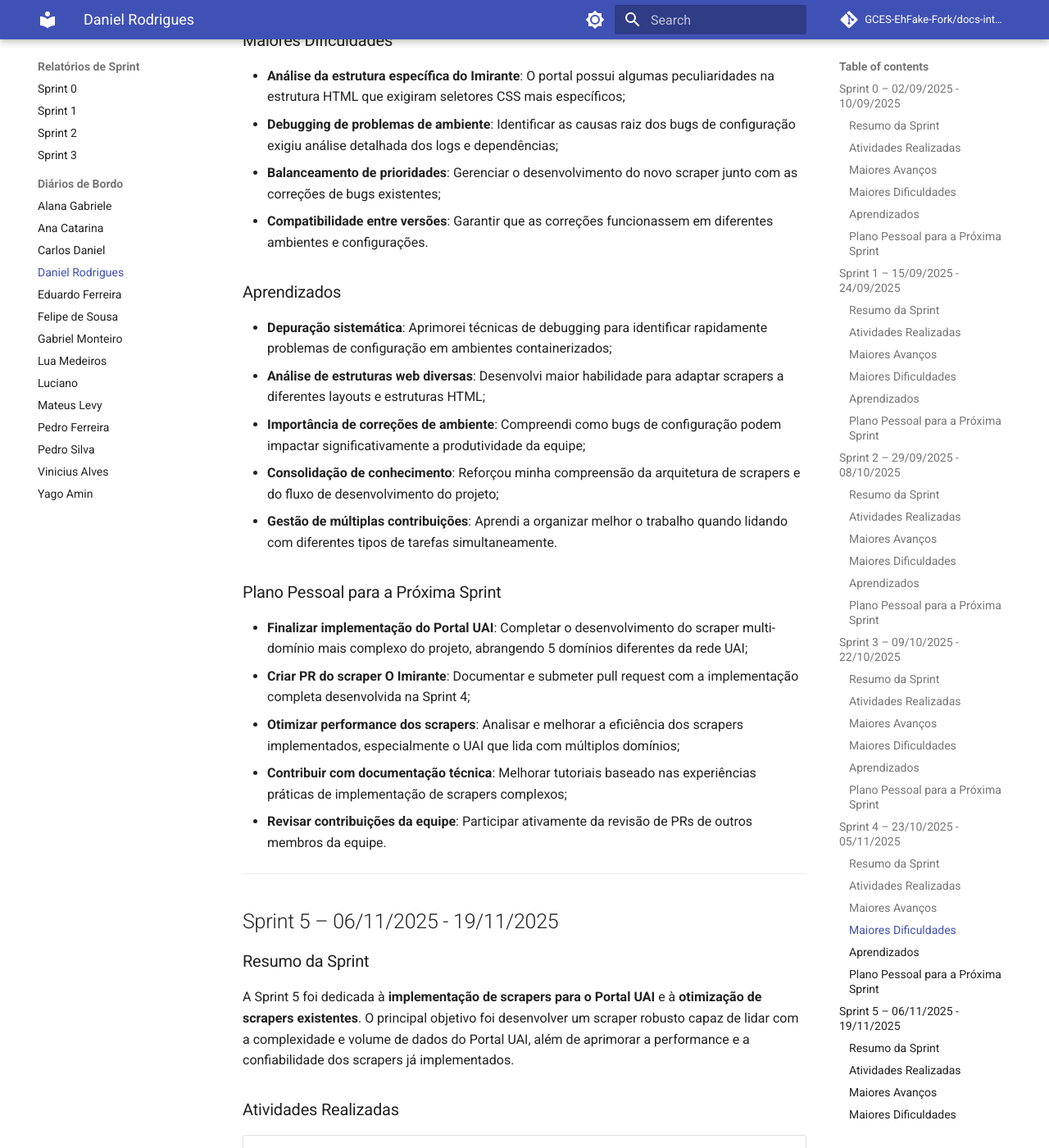
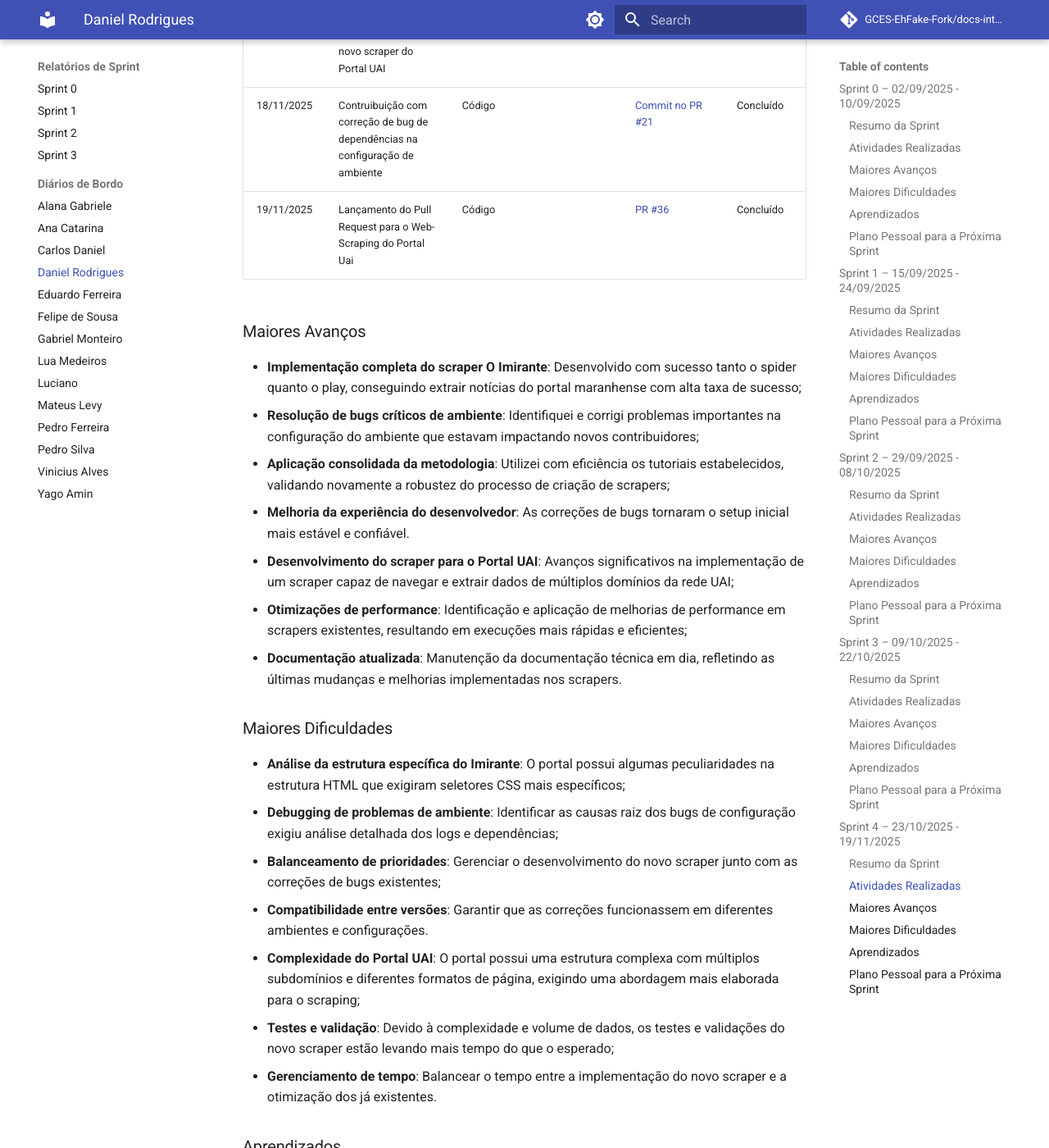
Before and after one commit to GCES-EhFake-Fork/docs-interno, an MkDocs documentation site: the page built from docs/diarios/diarioDaniel.md, in a window 1280 px wide and 1400 px high, scrolled down 9455 px. Shown: the whole window at 82% size. Built offline with MkDocs 1.6.1 and Material for MkDocs 9.7.7, drawn with Linux system fonts in a browser that asks for light colours; comment, search, counter and statistics services are not loaded; some of the changed text lies outside the part shown.

Commit message:
feat: adiciona diario bordo daniel

```diff
--- a/docs/diarios/diarioDaniel.md
+++ b/docs/diarios/diarioDaniel.md
@@ -184,11 +184,11 @@ A Sprint 3 foi focada na **reorganização e centralização da documentação**
 
 ---
 
-## Sprint 4 – 23/10/2025 - 05/11/2025
+## Sprint 4 – 23/10/2025 - 19/11/2025
 
 ### Resumo da Sprint
 
-A Sprint 4 foi focada em **contribuições de correção e implementação de novos scrapers**. O destaque foi a criação do scraper para o portal **O Imirante** (MA), seguindo a metodologia estabelecida nos tutoriais do projeto. Além disso, contribuí com correções importantes de bugs relacionados à configuração do ambiente de desenvolvimento, melhorando a experiência de novos contribuidores.
+A Sprint 4 foi focada em **contribuições de correção e implementação de novos scrapers**. O destaque foi a criação do scraper para o portal **O Imirante** e **Portal Uai**, seguindo a metodologia estabelecida nos tutoriais do projeto. Além disso, contribuí com correções importantes de bugs relacionados à configuração do ambiente de desenvolvimento, melhorando a experiência de novos contribuidores.
 
 ### Atividades Realizadas
 
@@ -198,7 +198,13 @@ A Sprint 4 foi focada em **contribuições de correção e implementação de no
 | 28/10/2025 | Implementação do play para O Imirante                           | Código                            | -               | Concluído |
 | 02/11/2025 | Correção de bugs na configuração do ambiente de desenvolvimento | Código                            | -               | Concluído |
 | 04/11/2025 | Documentação e integração do scraper O Imirante                 | Doc                               | -               | Concluído |
-| 04/11/2025 | PR realizado para o web-scraping do Imirante | Código | [PR #34](https://github.com/GCES-EhFake-Fork/checkUp/pull/34) | Concluído
+| 04/11/2025 | PR realizado para o web-scraping do Imirante | Código | [PR #34](https://github.com/GCES-EhFake-Fork/checkUp/pull/34) | Concluído |
+| 07/11/2025 | Início da implementação do scraper para o Portal UAI                        | Código                            | -               | Concluído |
+| 10/11/2025 | Continuação da implementação do scraper para o Portal UAI                   | Código                            | -               | Concluído |
+| 15/11/2025 | Otimização de performance dos scrapers existentes                           | Código                            | -               | Concluído     |
+| 17/11/2025 | Atualização da documentação técnica referente ao novo scraper do Portal UAI | Doc                               | -               | Concluído     |
+| 18/11/2025 | Contruibuição com correção de bug de dependências na configuração de ambiente | Código | [Commit no PR #21](https://github.com/GCES-EhFake-Fork/checkUp/pull/21/commits/6fda286517da22c971c1a9b2263b50f6db8148b6) | Concluído |
+| 19/11/2025 | Lançamento do Pull Request para o Web-Scraping do Portal Uai | Código | [PR #36](https://github.com/GCES-EhFake-Fork/checkUp/pull/36) | Concluído |
 
 ### Maiores Avanços
 
@@ -206,6 +212,9 @@ A Sprint 4 foi focada em **contribuições de correção e implementação de no
 - **Resolução de bugs críticos de ambiente**: Identifiquei e corrigi problemas importantes na configuração do ambiente que estavam impactando novos contribuidores;
 - **Aplicação consolidada da metodologia**: Utilizei com eficiência os tutoriais estabelecidos, validando novamente a robustez do processo de criação de scrapers;
 - **Melhoria da experiência do desenvolvedor**: As correções de bugs tornaram o setup inicial mais estável e confiável.
+- **Desenvolvimento do scraper para o Portal UAI**: Avanços significativos na implementação de um scraper capaz de navegar e extrair dados de múltiplos domínios da rede UAI;
+- **Otimizações de performance**: Identificação e aplicação de melhorias de performance em scrapers existentes, resultando em execuções mais rápidas e eficientes;
+- **Documentação atualizada**: Manutenção da documentação técnica em dia, refletindo as últimas mudanças e melhorias implementadas nos scrapers.
 
 ### Maiores Dificuldades
 
@@ -213,6 +222,9 @@ A Sprint 4 foi focada em **contribuições de correção e implementação de no
 - **Debugging de problemas de ambiente**: Identificar as causas raiz dos bugs de configuração exigiu análise detalhada dos logs e dependências;
 - **Balanceamento de prioridades**: Gerenciar o desenvolvimento do novo scraper junto com as correções de bugs existentes;
 - **Compatibilidade entre versões**: Garantir que as correções funcionassem em diferentes ambientes e configurações.
+- **Complexidade do Portal UAI**: O portal possui uma estrutura complexa com múltiplos subdomínios e diferentes formatos de página, exigindo uma abordagem mais elaborada para o scraping;
+- **Testes e validação**: Devido à complexidade e volume de dados, os testes e validações do novo scraper estão levando mais tempo do que o esperado;
+- **Gerenciamento de tempo**: Balancear o tempo entre a implementação do novo scraper e a otimização dos já existentes.
 
 ### Aprendizados
 
@@ -221,16 +233,16 @@ A Sprint 4 foi focada em **contribuições de correção e implementação de no
 - **Importância de correções de ambiente**: Compreendi como bugs de configuração podem impactar significativamente a produtividade da equipe;
 - **Consolidação de conhecimento**: Reforçou minha compreensão da arquitetura de scrapers e do fluxo de desenvolvimento do projeto;
 - **Gestão de múltiplas contribuições**: Aprendi a organizar melhor o trabalho quando lidando com diferentes tipos de tarefas simultaneamente.
+- **Scraping de sites complexos**: Aprendi a lidar com a complexidade de sites que possuem múltiplos domínios e estruturas de página variadas;
+- **Técnicas de otimização**: Aprofundei conhecimentos em técnicas de otimização de código e consultas ao banco de dados, melhorando a performance geral dos scrapers;
+- **Importância da documentação**: Reforcei a prática de manter a documentação sempre atualizada, facilitando a manutenção e evolução dos scrapers.
 
 ### Plano Pessoal para a Próxima Sprint
 
-- **Finalizar implementação do Portal UAI**: Completar o desenvolvimento do scraper multi-domínio mais complexo do projeto, abrangendo 5 domínios diferentes da rede UAI;
-- **Criar PR do scraper O Imirante**: Documentar e submeter pull request com a implementação completa desenvolvida na Sprint 4;
-- **Otimizar performance dos scrapers**: Analisar e melhorar a eficiência dos scrapers implementados, especialmente o UAI que lida com múltiplos domínios;
-- **Contribuir com documentação técnica**: Melhorar tutoriais baseado nas experiências práticas de implementação de scrapers complexos;
-- **Revisar contribuições da equipe**: Participar ativamente da revisão de PRs de outros membros da equipe.
+_Sem planejamento_
 
----
+
+<!-- ---
 
 ## Sprint 5 – 06/11/2025 - 19/11/2025
 
@@ -269,4 +281,4 @@ A Sprint 5 foi dedicada à **implementação de scrapers para o Portal UAI** e
 
 ### Plano Pessoal para a Próxima Sprint
 
-_Sem planejamento_
+_Sem planejamento_ -->
```
